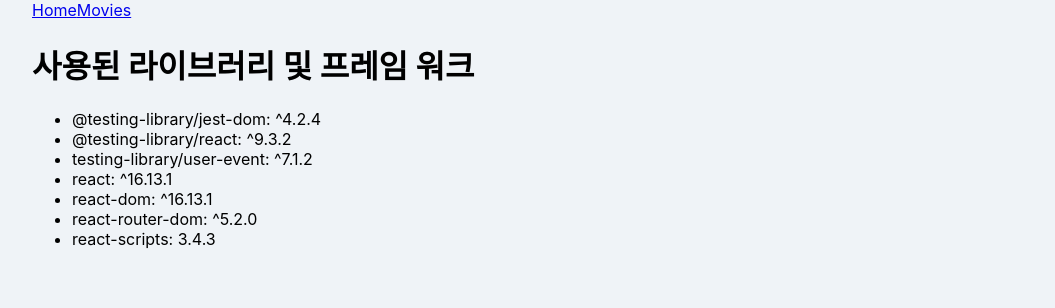
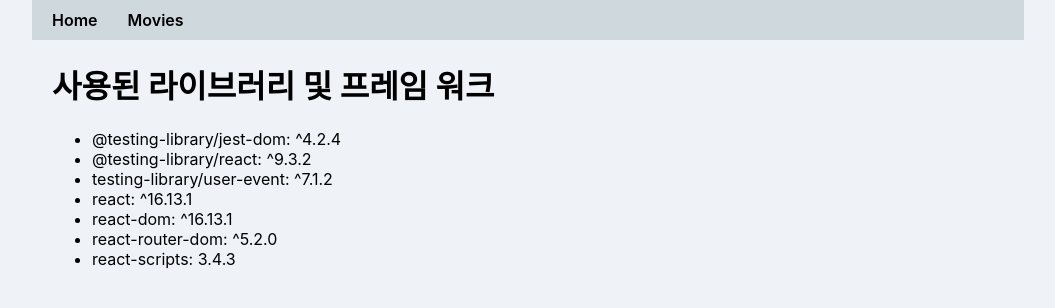
Before and after one commit to sejoonkim/movie_introduction, a React (Create React App) app: page / in a window 1280 px wide. Shown: the top 308 px of the page, without its empty margins (112-1167 px from the left). Built offline with nearby package versions, Linux system fonts and the light colour scheme.

Commit message:
style: Nav bar, home and movie components

```diff
--- /dev/null
+++ b/src/components/Navigation.css
@@ -0,0 +1,19 @@
+.nav {
+  display: flex;
+  flex-direction: row;
+  background-color: #cfd8dc;
+  height: 5vh;
+  margin-bottom: 20px;
+  align-items: center;
+}
+
+.nav__btn {
+  text-decoration: none;
+  color: black;
+  margin-left: 20px;
+  font-weight: 600;
+}
+
+.nav__btn.nav__btn2 {
+  margin-left: 30px;
+}
--- a/src/components/Navigation.js
+++ b/src/components/Navigation.js
@@ -1,11 +1,16 @@
 import React from "react";
 import { Link } from "react-router-dom";
+import "./Navigation.css";
 
 function Navigation() {
   return (
     <div className="nav">
-      <Link to="/">Home</Link>
-      <Link to="/movies">Movies</Link>
+      <Link className="nav__btn nav__btn1" to="/">
+        Home
+      </Link>
+      <Link className="nav__btn nav__btn2" to="/movies">
+        Movies
+      </Link>
     </div>
   );
 }
--- a/src/pages/Home.js
+++ b/src/pages/Home.js
@@ -2,7 +2,7 @@ import React from "react";
 
 function Home() {
   return (
-    <div>
+    <div className="home">
       <h1>사용된 라이브러리 및 프레임 워크</h1>
       <ul>
         <li>@testing-library/jest-dom: ^4.2.4</li>
--- a/src/pages/Movie.js
+++ b/src/pages/Movie.js
@@ -21,7 +21,7 @@ function Movie(props) {
     getMovie();
   }, []);
   return (
-    <div>
+    <section className="container">
       {isLoading ? (
         <div className="loader">
           <span className="loader__text">Loading...</span>
@@ -55,7 +55,7 @@ function Movie(props) {
           <Link to={{ pathname: `/movies` }}>리스트로 돌아가기</Link>
         </>
       )}
-    </div>
+    </section>
   );
 }
 
```
